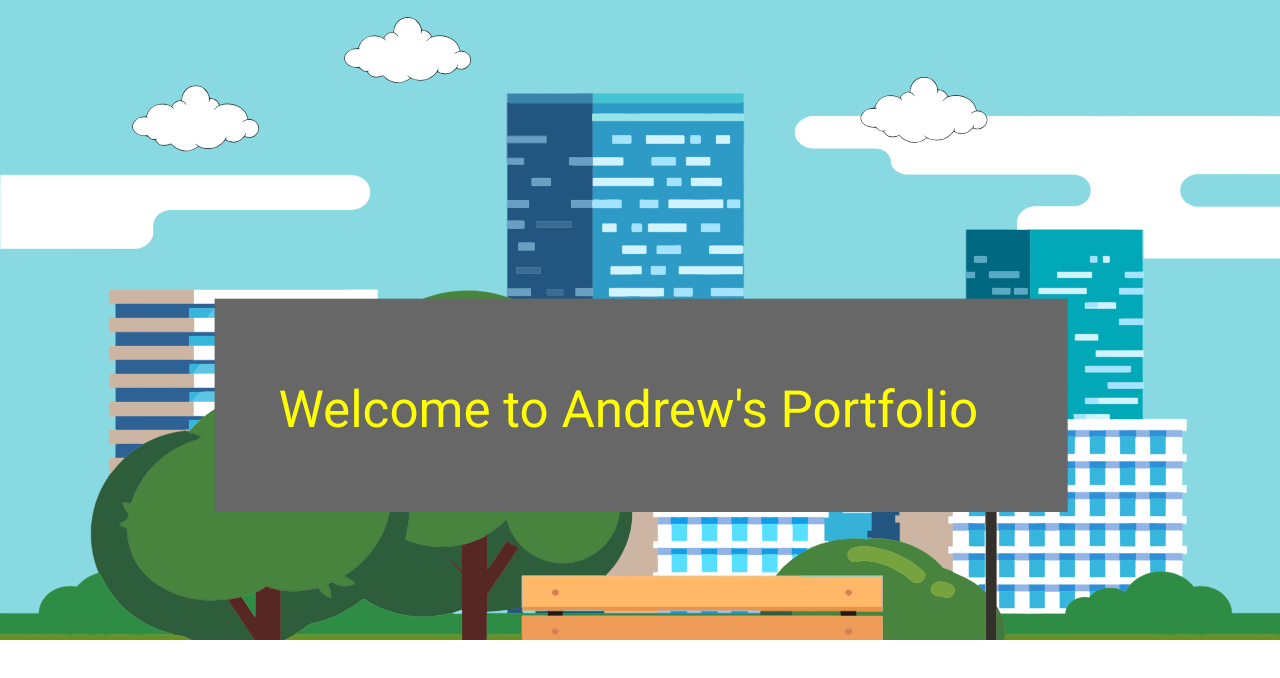
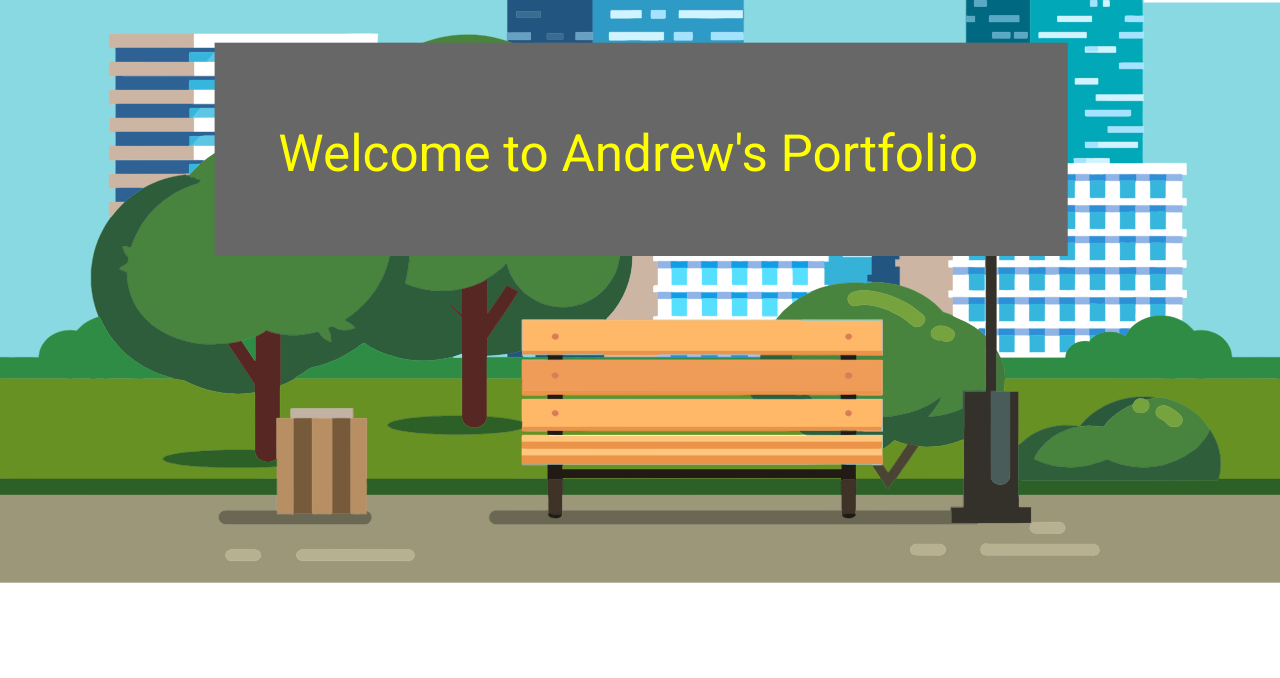
Before and after one commit to Milldrew/workspace-with-case-study, an Angular app: page / in a window 1280 px wide. Shown: the top 678 px of the page. Built offline with nearby package versions, Linux system fonts and the light colour scheme.

Commit message:
📅  | Fri Nov 25 19:07:24 EST 2022

```diff
--- a/src/app/jumbotron/jumbotron.component.html
+++ b/src/app/jumbotron/jumbotron.component.html
@@ -1,4 +1,9 @@
-<svg viewBox="0 0 3000 1500" xmlns="http://www.w3.org/2000/svg" fill="#676767">
+<svg
+  id="parent-svg"
+  viewBox="0 0 3000 2000"
+  xmlns="http://www.w3.org/2000/svg"
+  fill="#676767"
+>
   <svg class="milldrew-park"></svg>
   <svg
     x="2000"
--- a/src/app/jumbotron/jumbotron.component.scss
+++ b/src/app/jumbotron/jumbotron.component.scss
@@ -1,3 +1,8 @@
 :host {
   width: 100vw;
 }
+
+#parent-svg {
+  position: relative;
+  top: -20vw;
+}
--- a/src/app/jumbotron/park/park.component.html
+++ b/src/app/jumbotron/park/park.component.html
@@ -1,4 +1,4 @@
-<svg x="0" height="100%">
+<svg x="0" transform="translate(30 -7000)">
   <g>
     <path
       fill="#89D9E2"
```
